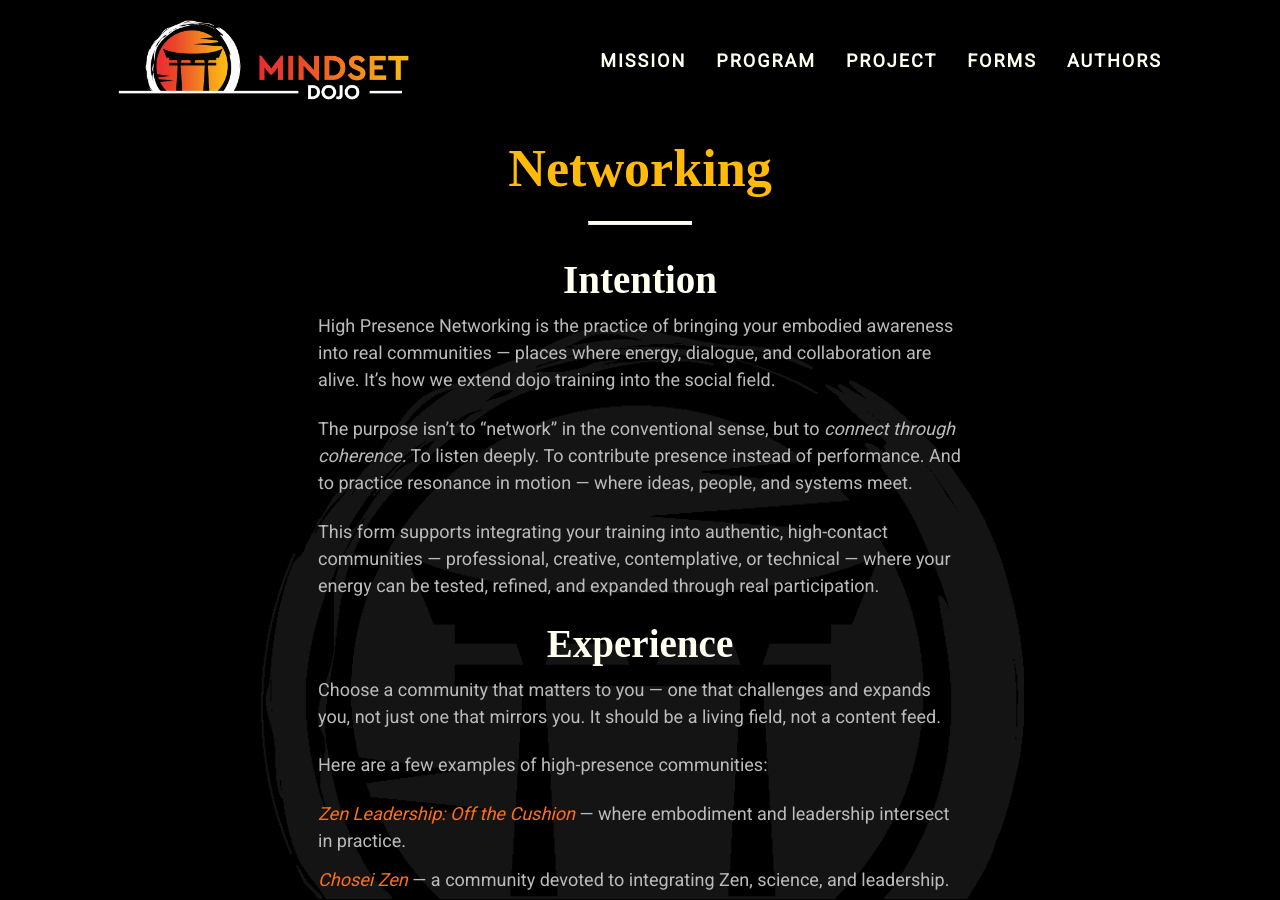
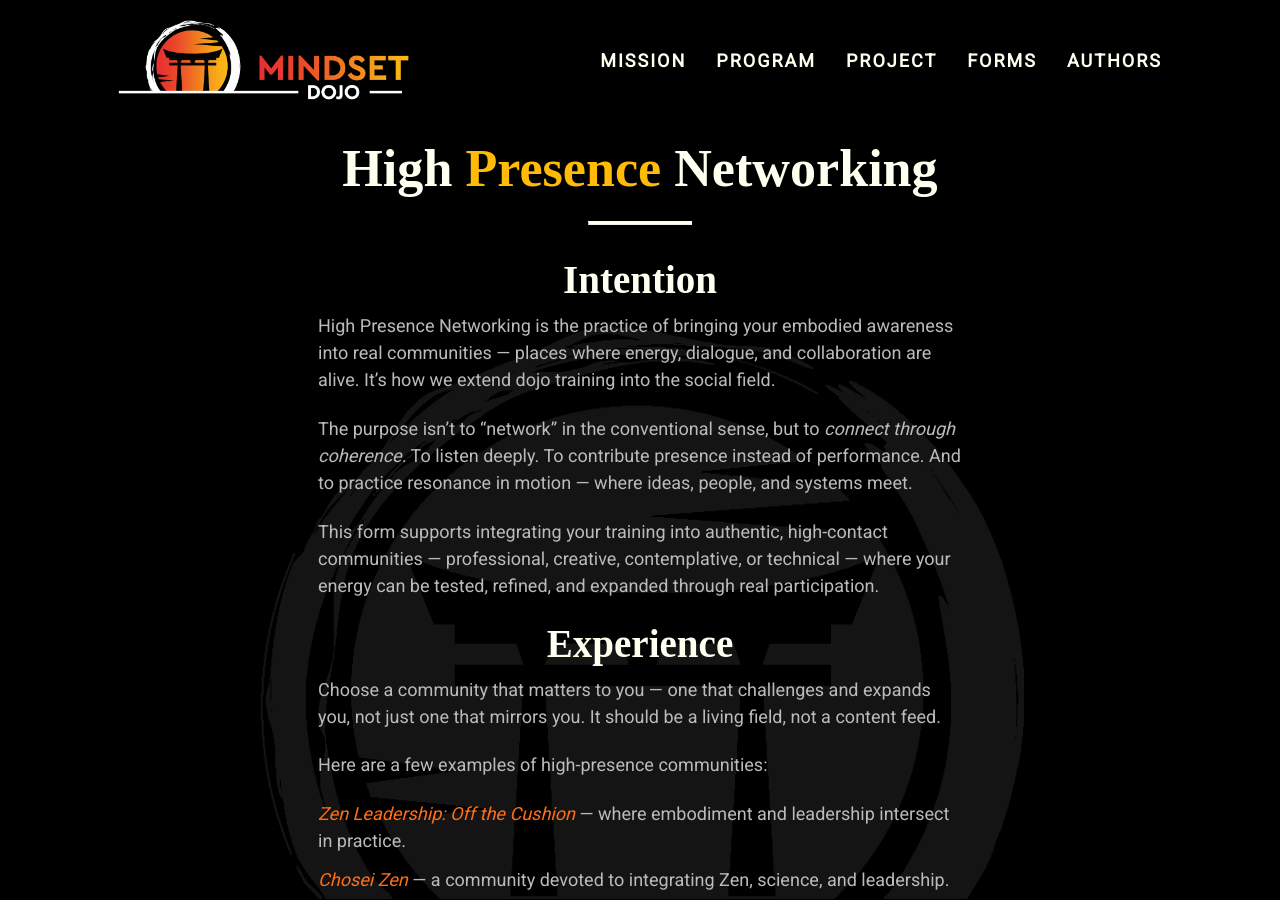
Before and after one commit to mindset-dojo/mindset-dojo.github.io, a Jekyll site: the page built from _forms/networking.md, in a window 1280 px wide and 900 px high. Built offline with Jekyll 4.4.1, drawn with Linux system fonts in a browser that asks for light colours; some web fonts are replaced.

Commit message:
refactor: networking title

```diff
--- a/_forms/networking.md
+++ b/_forms/networking.md
@@ -1,7 +1,7 @@
 ---
 layout: form
-title: "Networking"
-title_mark: Networking
+title: "High Presence Networking"
+title_mark: Presence
 published_date: 2025-11-10
 refactored_date: 2025-11-10
 authors:
```
